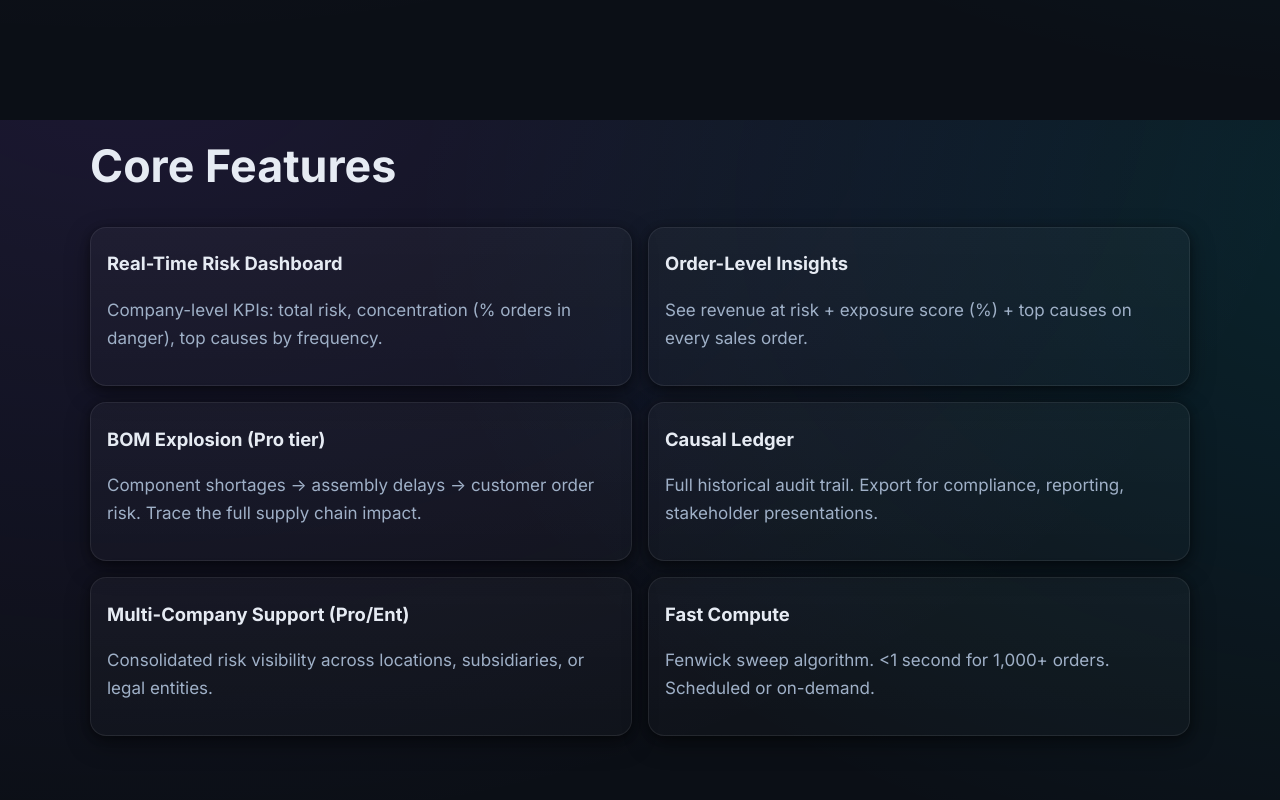
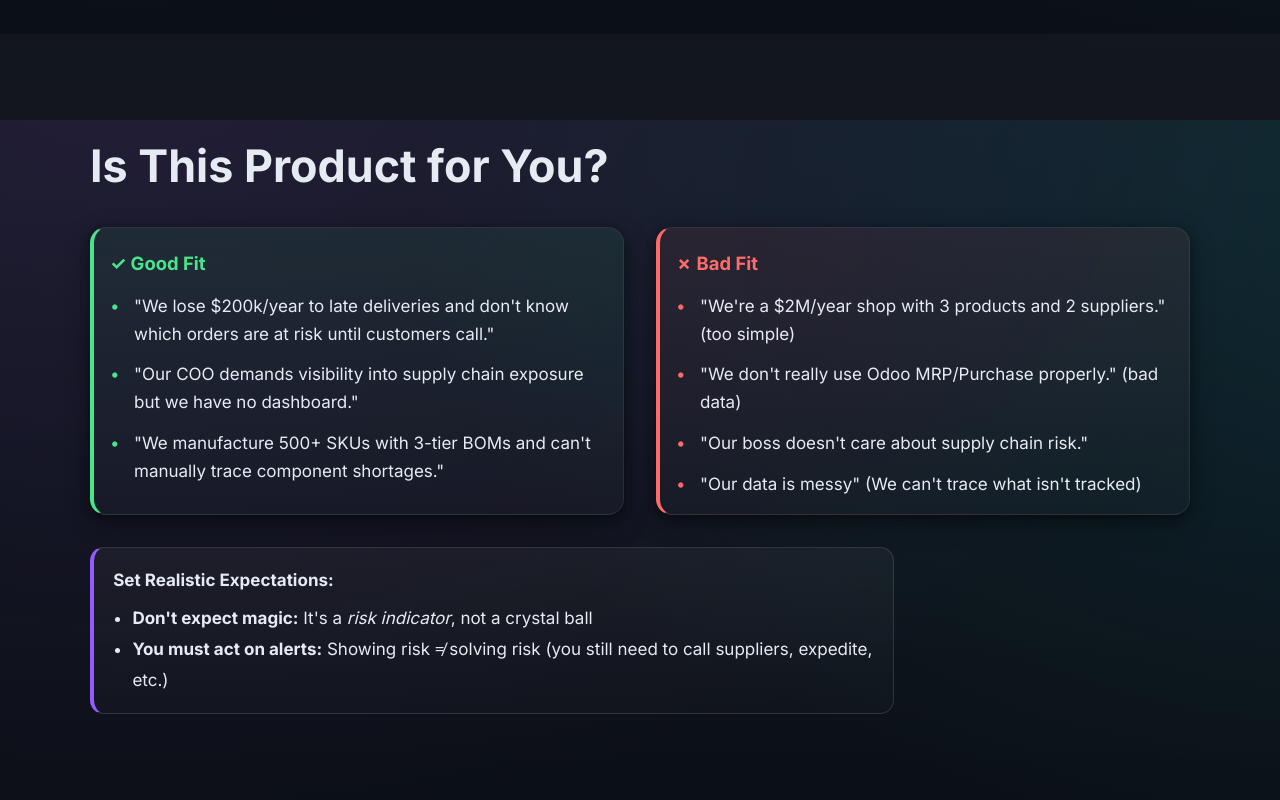
Before and after one commit to AlexanderLuzDH/kan_webpage, a plain HTML site: page cft_odoo/index.html in a window 1280 px wide. Shown: the part 1480-2280 px from the top of the page. Drawn offline with Linux system fonts and the light colour scheme.

Commit message:
CFT: add 'Is This Product for You?' qualification section

```diff
--- a/cft_odoo/index.html
+++ b/cft_odoo/index.html
@@ -83,6 +83,64 @@
               <h3>What-If Scenarios</h3>
               <p>Model impact before deciding. "If Supplier X resolves their delay, this order drops from $200k to $50k at risk."</p>
             </article>
+          </div>
+        </div>
+      </section>
+
+      <!-- Is This For You -->
+      <section class="section tint" aria-labelledby="fit-title">
+        <div class="container">
+          <h2 id="fit-title">Is This Product for You?</h2>
+          <div style="display:grid; grid-template-columns: 1fr 1fr; gap:2rem; margin-top:1.4rem">
+            <!-- Good Fit -->
+            <div class="card" style="border-left:4px solid #49e58b; background:linear-gradient(180deg, rgba(73,229,139,.08), rgba(255,255,255,.02))">
+              <h3 style="color:#49e58b">✓ Good Fit</h3>
+              <ul style="list-style:none; padding:0; margin:.8rem 0 0; display:grid; gap:.8rem">
+                <li style="padding-left:1.5rem; position:relative">
+                  <span style="position:absolute; left:0; color:#49e58b">•</span>
+                  "We lose $200k/year to late deliveries and don't know which orders are at risk until customers call."
+                </li>
+                <li style="padding-left:1.5rem; position:relative">
+                  <span style="position:absolute; left:0; color:#49e58b">•</span>
+                  "Our COO demands visibility into supply chain exposure but we have no dashboard."
+                </li>
+                <li style="padding-left:1.5rem; position:relative">
+                  <span style="position:absolute; left:0; color:#49e58b">•</span>
+                  "We manufacture 500+ SKUs with 3-tier BOMs and can't manually trace component shortages."
+                </li>
+              </ul>
+            </div>
+
+            <!-- Bad Fit -->
+            <div class="card" style="border-left:4px solid #ff6b6b; background:linear-gradient(180deg, rgba(255,107,107,.08), rgba(255,255,255,.02))">
+              <h3 style="color:#ff6b6b">✗ Bad Fit</h3>
+              <ul style="list-style:none; padding:0; margin:.8rem 0 0; display:grid; gap:.8rem">
+                <li style="padding-left:1.5rem; position:relative">
+                  <span style="position:absolute; left:0; color:#ff6b6b">•</span>
+                  "We're a $2M/year shop with 3 products and 2 suppliers." (too simple)
+                </li>
+                <li style="padding-left:1.5rem; position:relative">
+                  <span style="position:absolute; left:0; color:#ff6b6b">•</span>
+                  "We don't really use Odoo MRP/Purchase properly." (bad data)
+                </li>
+                <li style="padding-left:1.5rem; position:relative">
+                  <span style="position:absolute; left:0; color:#ff6b6b">•</span>
+                  "Our boss doesn't care about supply chain risk."
+                </li>
+                <li style="padding-left:1.5rem; position:relative">
+                  <span style="position:absolute; left:0; color:#ff6b6b">•</span>
+                  "Our data is messy" (We can't trace what isn't tracked)
+                </li>
+              </ul>
+            </div>
+          </div>
+
+          <div class="callout" style="margin-top:2rem; max-width:75ch">
+            <strong>Set Realistic Expectations:</strong>
+            <ul style="margin:.6rem 0 0; padding-left:1.2rem; line-height:1.8">
+              <li><strong>Don't expect magic:</strong> It's a <em>risk indicator</em>, not a crystal ball</li>
+              <li><strong>You must act on alerts:</strong> Showing risk ≠ solving risk (you still need to call suppliers, expedite, etc.)</li>
+            </ul>
           </div>
         </div>
       </section>
```
